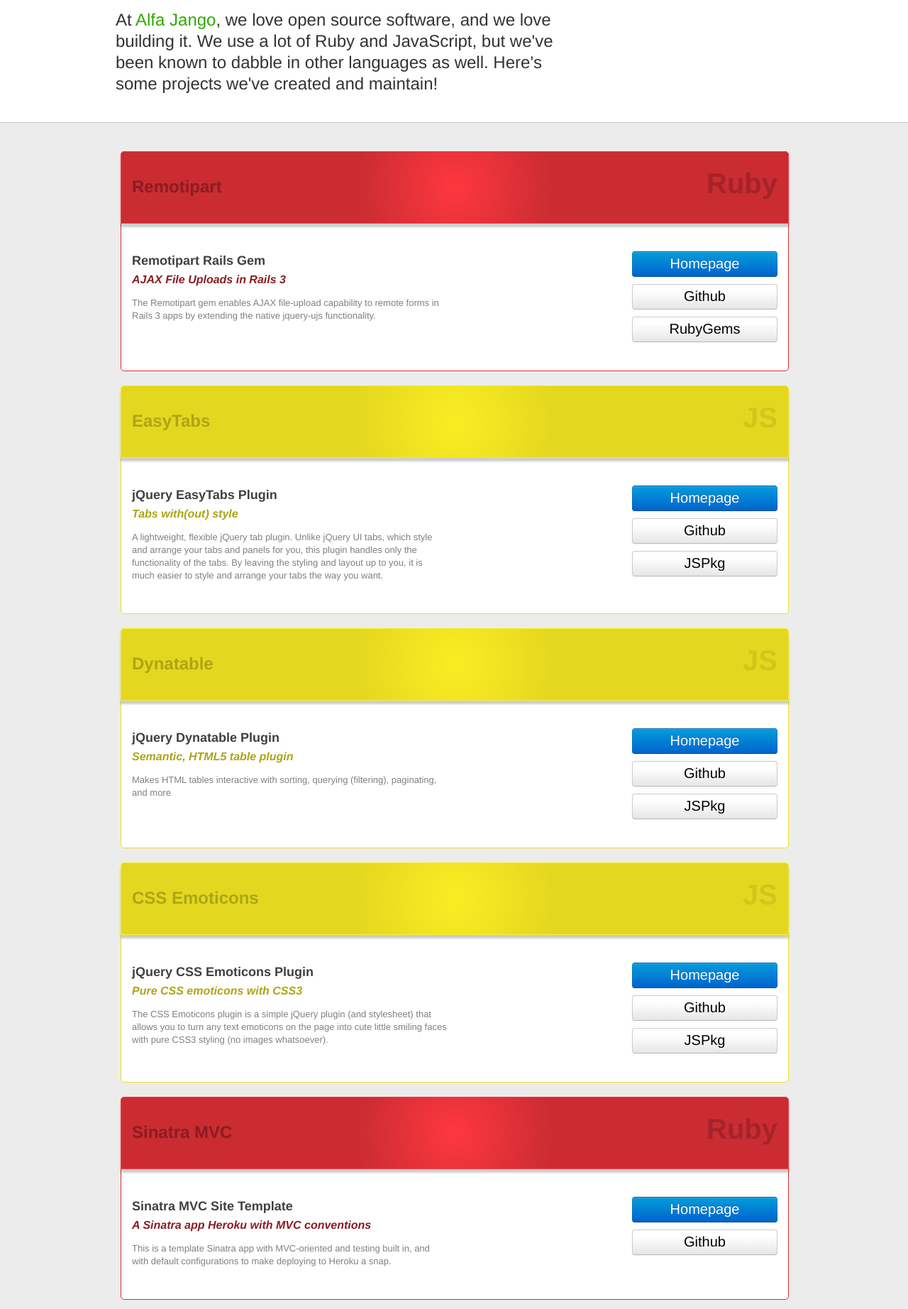
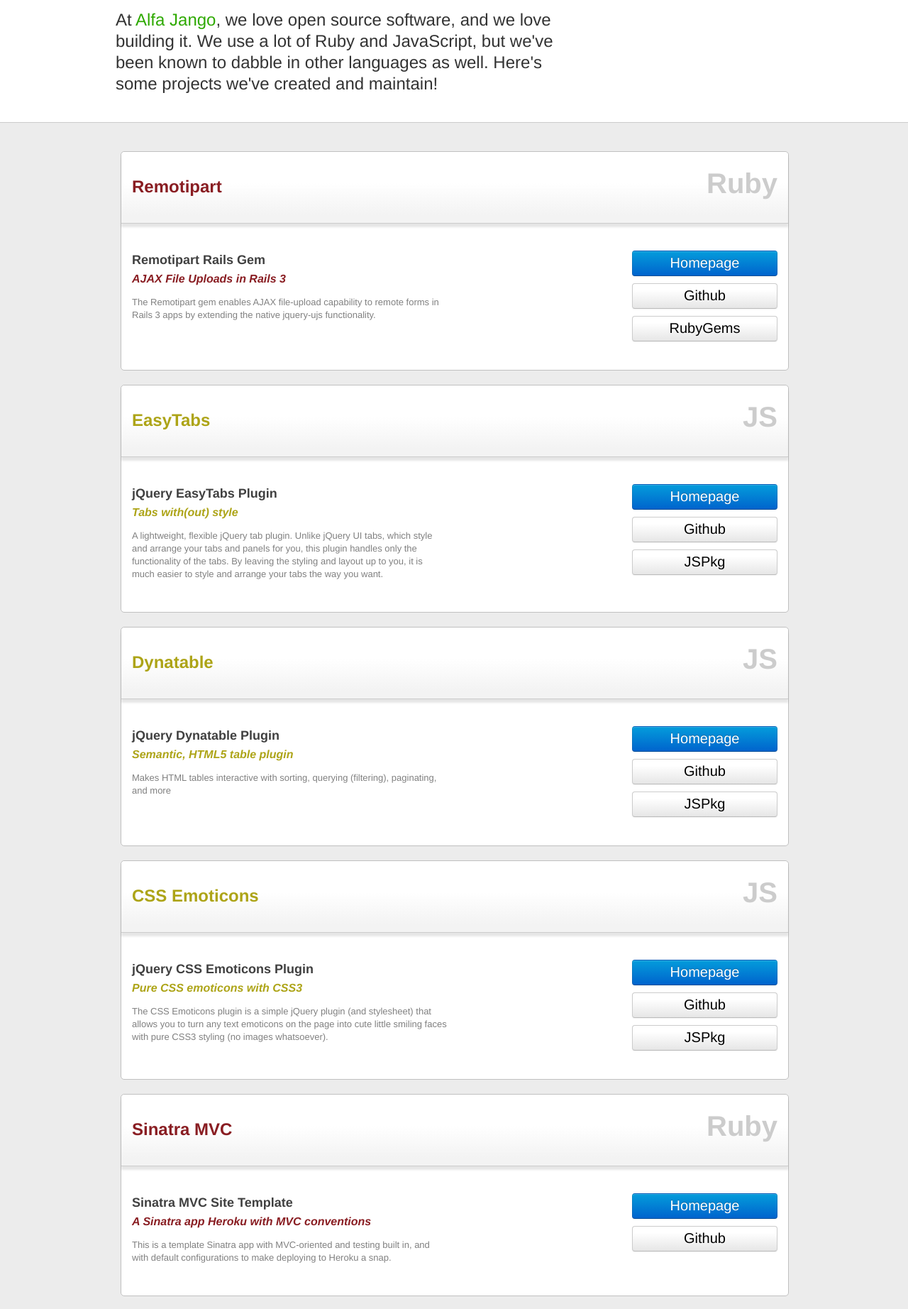
Before and after one commit to alfajango/alfajango.github.com, a Jekyll site: the page built from index.html, in a window 1280 px wide. Shown: the part 384-2228 px from the top of the page at 71% size. Built offline with Jekyll 4.4.1, drawn with Linux system fonts in a browser that asks for light colours; nearby versions of some CDN libraries; library files that are not in the unit come from our copies; Markdown is read by kramdown in place of the engine named in the settings; comment, search, counter and statistics services are not loaded.

Commit message:
Updated styles of homepage, no more crazy colors

```diff
--- a/css/application.css
+++ b/css/application.css
@@ -224,44 +224,56 @@
   -webkit-border-radius: 5px;
 }
 .projects li.js {
-  border-color: #ede020;
+  /*border-color: #ede020;*/
 }
 .projects li.ruby {
-  border-color: #da2f36;
+  /*border-color: #da2f36;*/
 }
 .project-tile {
   width: 100%;
   height: 100px;
+  border-bottom: solid 1px #ccc;
   -moz-border-radius: 5px 5px 0 0;
   -webkit-border-radius: 5px 5px 0 0;
-  -moz-box-shadow: 0px 5px 3px rgba(0,0,0,0.2);
-  -webkit-box-shadow: 0px 5px 3px rgba(0,0,0,0.2);
-  box-shadow: 0px 5px 3px rgba(0,0,0,0.2);
+  -moz-box-shadow: 0px 5px 3px rgba(0,0,0,0.1);
+  -webkit-box-shadow: 0px 5px 3px rgba(0,0,0,0.1);
+  box-shadow: 0px 5px 3px rgba(0,0,0,0.1);
   position: relative;
-  left: -1px;
-  top: -1px;
+  background-image: linear-gradient(bottom, rgb(243,243,243) 11%, rgb(255,255,255) 56%);
+background-image: -o-linear-gradient(bottom, rgb(243,243,243) 11%, rgb(255,255,255) 56%);
+background-image: -moz-linear-gradient(bottom, rgb(243,243,243) 11%, rgb(255,255,255) 56%);
+background-image: -webkit-linear-gradient(bottom, rgb(243,243,243) 11%, rgb(255,255,255) 56%);
+background-image: -ms-linear-gradient(bottom, rgb(243,243,243) 11%, rgb(255,255,255) 56%);
+
+background-image: -webkit-gradient(
+	linear,
+	left bottom,
+	left top,
+	color-stop(0.11, rgb(243,243,243)),
+	color-stop(0.56, rgb(255,255,255))
+);
 }
 .project-tile.js {
-  border: solid 1px #fbed22;
+  /*border: solid 1px #fbed22;*/
 
-  background: #ede020; /* fallback for non-supporting browsers */
-  background-image: -webkit-gradient(radial, center center, 0, center center, 141, from(#fbed22), to(#e4d71f), color-stop(250%, #ede020), color-stop(500%, #e4d71f)); [> old WebKit Syntax <]
-  background-image: -webkit-radial-gradient(center center, circle contain, #fbed22 0%, #ede020 250%, #e4d71f 500%); [> New WebKit syntax <]
-  background-image: -moz-radial-gradient(center center, circle contain, #fbed22 0%, #ede020 250%, #e4d71f 500%);
-  background-image: -ms-radial-gradient(center center, circle contain, #fbed22 0%, #ede020 250%, #e4d71f 500%); [> IE10+ <]
-  background-image: -o-radial-gradient(center center, circle contain, #fbed22 0%, #ede020 250%, #e4d71f 500%); [> Opera (13?) <]
-  background-image: radial-gradient(center center, circle contain, #fbed22 0%, #ede020 250%, #e4d71f 500%); [> standard syntax <]
+  /*background: #ede020; [> fallback for non-supporting browsers <]*/
+  /*background-image: -webkit-gradient(radial, center center, 0, center center, 141, from(#fbed22), to(#e4d71f), color-stop(250%, #ede020), color-stop(500%, #e4d71f)); [> old WebKit Syntax <]*/
+  /*background-image: -webkit-radial-gradient(center center, circle contain, #fbed22 0%, #ede020 250%, #e4d71f 500%); [> New WebKit syntax <]*/
+  /*background-image: -moz-radial-gradient(center center, circle contain, #fbed22 0%, #ede020 250%, #e4d71f 500%);*/
+  /*background-image: -ms-radial-gradient(center center, circle contain, #fbed22 0%, #ede020 250%, #e4d71f 500%); [> IE10+ <]*/
+  /*background-image: -o-radial-gradient(center center, circle contain, #fbed22 0%, #ede020 250%, #e4d71f 500%); [> Opera (13?) <]*/
+  /*background-image: radial-gradient(center center, circle contain, #fbed22 0%, #ede020 250%, #e4d71f 500%); [> standard syntax <]*/
 }
 .project-tile.ruby {
-  border: solid 1px #ff373f;
+  /*border: solid 1px #ff373f;*/
 
-  background: #da2f36;
-  background-image: -webkit-gradient(radial, center center, 0, center center, 141, from(#ff373f), to(#ca2c32), color-stop(250%, #da2f36), color-stop(500%, #ca2c32)); [> old WebKit Syntax <]
-  background-image: -webkit-radial-gradient(center center, circle contain, #ff373f 0%, #da2f36 250%, #ca2c32 700%); [> New WebKit syntax <]
-  background-image: -moz-radial-gradient(center center, circle contain, #ff373f 0%, #da2f36 250%, #a42329 500%);
-  background-image: -ms-radial-gradient(center center, circle contain, #ff373f 0%, #da2f36 250%, #a42329 500%); [> IE10+ <]
-  background-image: -o-radial-gradient(center center, circle contain, #ff373f 0%, #da2f36 250%, #a42329 500%); [> Opera (13?) <]
-  background-image: radial-gradient(center center, circle contain, #ff373f 0%, #da2f36 250%, #ca2c32 500%); [> standard syntax <]
+  /*background: #da2f36;*/
+  /*background-image: -webkit-gradient(radial, center center, 0, center center, 141, from(#ff373f), to(#ca2c32), color-stop(250%, #da2f36), color-stop(500%, #ca2c32)); [> old WebKit Syntax <]*/
+  /*background-image: -webkit-radial-gradient(center center, circle contain, #ff373f 0%, #da2f36 250%, #ca2c32 700%); [> New WebKit syntax <]*/
+  /*background-image: -moz-radial-gradient(center center, circle contain, #ff373f 0%, #da2f36 250%, #a42329 500%);*/
+  /*background-image: -ms-radial-gradient(center center, circle contain, #ff373f 0%, #da2f36 250%, #a42329 500%); [> IE10+ <]*/
+  /*background-image: -o-radial-gradient(center center, circle contain, #ff373f 0%, #da2f36 250%, #a42329 500%); [> Opera (13?) <]*/
+  /*background-image: radial-gradient(center center, circle contain, #ff373f 0%, #da2f36 250%, #ca2c32 500%); [> standard syntax <]*/
 }
 .project-tile a {
   display: block;
@@ -290,12 +302,13 @@
   margin-right: 15px;
   font-weight: bold;
   height: 75px;
+  color: #ccc;
 }
 .project-tile.js span {
-  color: #d1c61c;
+  /*color: #d1c61c;*/
 }
 .project-tile.ruby span {
-  color: #a42329;
+  /*color: #a42329;*/
 }
 .project-info {
   padding: 15px;
```
